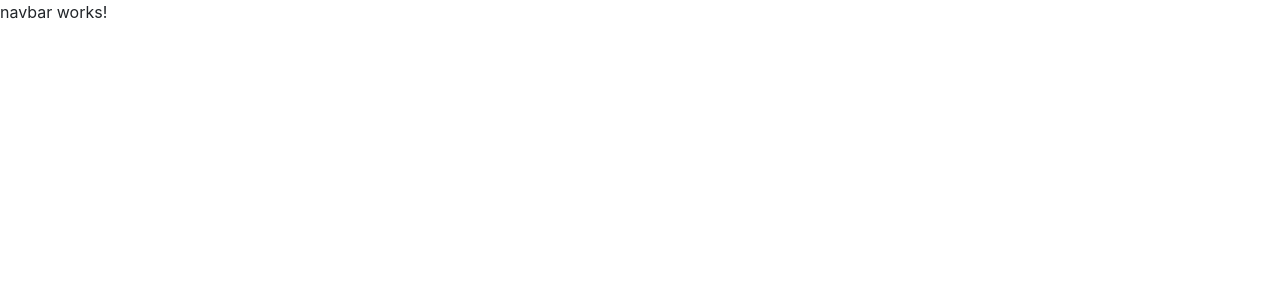
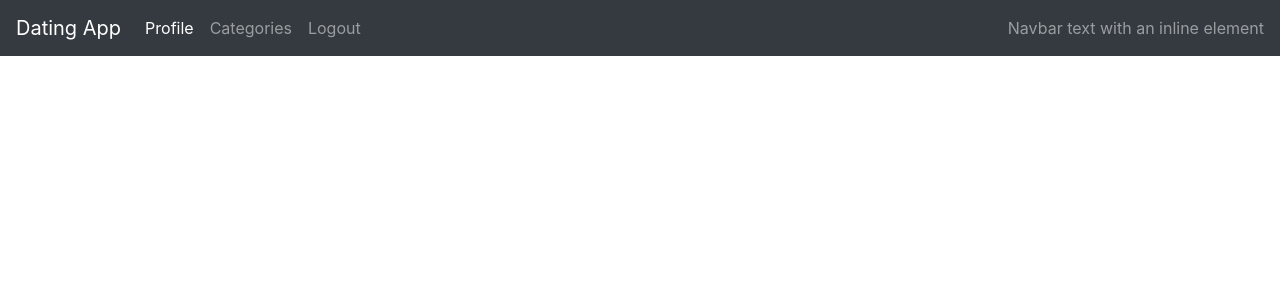
Before and after one commit to adriennDanics/geek-of-your-life-angular, an Angular app: page / in a window 1280 px wide. Shown: the top 300 px of the page. Built offline with nearby package versions, Linux system fonts and the light colour scheme.

Commit message:
Added navbar

```diff
--- a/src/app/navbar/navbar.component.html
+++ b/src/app/navbar/navbar.component.html
@@ -1,3 +1,22 @@
-<p>
-  navbar works!
-</p>
+<nav class="navbar navbar-expand-lg navbar-dark bg-dark sticky-top">
+  <a class="navbar-brand" href="#">Dating App</a>
+  <button class="navbar-toggler" type="button" data-toggle="collapse" data-target="#navbarNav" aria-controls="navbarNav" aria-expanded="false" aria-label="Toggle navigation">
+    <span class="navbar-toggler-icon"></span>
+  </button>
+  <div class="collapse navbar-collapse" id="navbarNav">
+    <ul class="navbar-nav mr-auto">
+      <li class="nav-item active">
+        <a class="nav-link" href="#">Profile<span class="sr-only">(current)</span></a>
+      </li>
+      <li class="nav-item">
+        <a class="nav-link" href="#">Categories</a>
+      </li>
+      <li class="nav-item">
+        <a class="nav-link" href="#">Logout</a>
+      </li>
+    </ul>
+    <span class="navbar-text">
+        Navbar text with an inline element
+    </span>
+  </div>
+</nav>
```
Also changed, not shown: src/app/app.component.html (line endings or trailing spaces).
